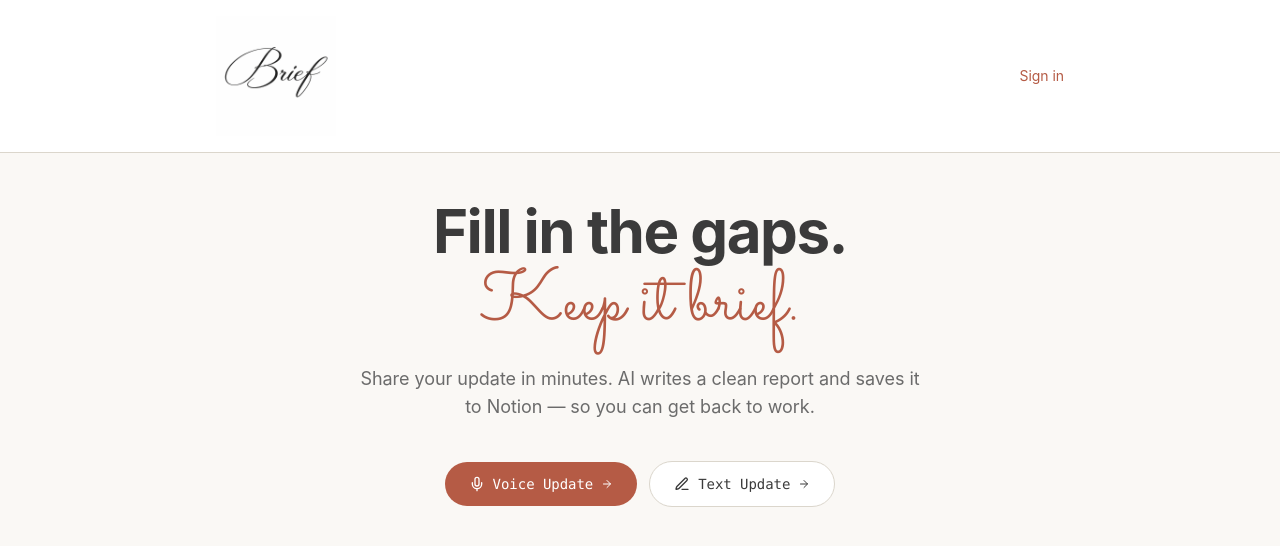
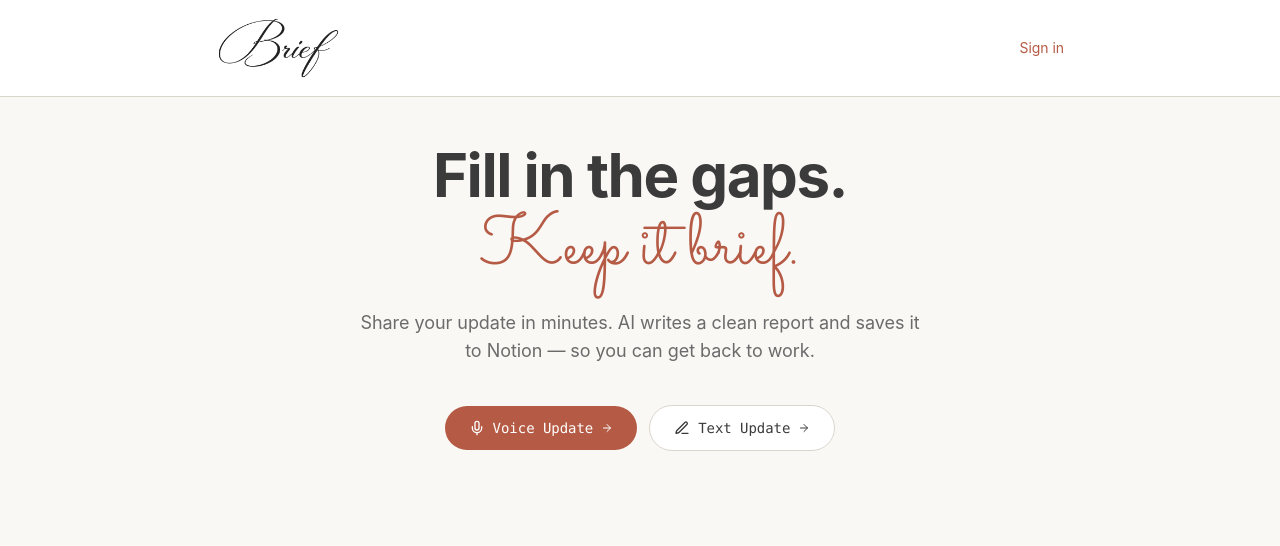
Before and after one commit to chrismlittle123/brief, a Next.js app in the folder packages/frontend/: page / in a window 1280 px wide. Shown: the top 546 px of the page. Built offline with nearby package versions, Linux system fonts and the light colour scheme; no server answers.

Commit message:
Crop logo, make background transparent, size properly in header
Co-Authored-By: Claude Opus 4.5 <noreply@anthropic.com>

```diff
--- a/packages/frontend/src/app/page.tsx
+++ b/packages/frontend/src/app/page.tsx
@@ -19,9 +19,9 @@ export default function HomePage() {
           <Image
             src="/brief-logo.png"
             alt="Brief"
-            width={120}
-            height={48}
-            className="dark:invert"
+            width={912}
+            height={468}
+            className="h-16 w-auto dark:invert"
             priority
           />
           {isLoaded && (
```
Also changed, not shown: packages/frontend/public/brief-logo.png.
